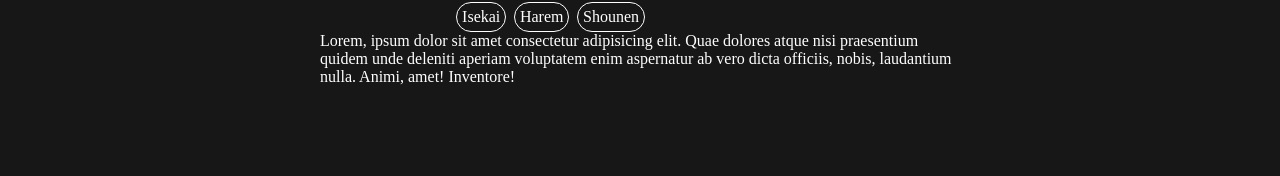
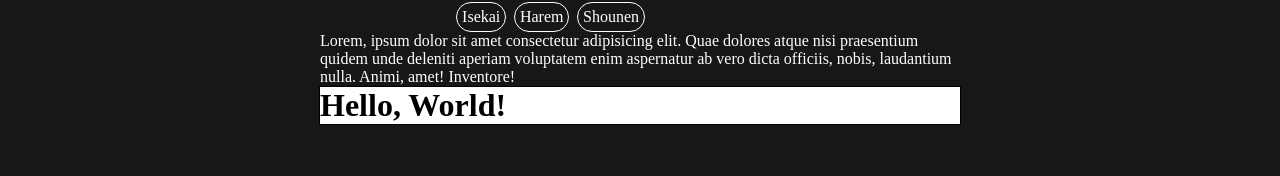
Before and after one commit to Vipershroom/DReader, a React (Vite) app in the folder src/renderer/: page / in a window 1280 px wide. Shown: the part 370-546 px from the top of the page. Built offline with nearby package versions, Linux system fonts and the light colour scheme.

Commit message:
ill finish styling this later

```diff
--- a/src/renderer/src/components/global/Manga.tsx
+++ b/src/renderer/src/components/global/Manga.tsx
@@ -1,5 +1,6 @@
 import React from 'react'
 import './styles/Manga.scss'
+import Chapter from './Manga_components/Chapter'
 
 const Manga = () => {
     return (
@@ -28,7 +29,7 @@ const Manga = () => {
                         Inventore!
                     </div>
                 </div>
-                <div className="chapters"></div>
+                <Chapter />
             </div>
         </div>
     )
--- a/src/renderer/src/components/global/Manga_components/Chapter.tsx
+++ b/src/renderer/src/components/global/Manga_components/Chapter.tsx
@@ -1,7 +1,13 @@
 import React from 'react'
-
+import './styles/Chapter.scss'
 const Chapter = () => {
-    return <div>Chapter</div>
+    return (
+        <div className="chapter-continer">
+            <div className="chapter-content">
+                <h1>Hello, World!</h1>
+            </div>
+        </div>
+    )
 }
 
 export default Chapter
--- /dev/null
+++ b/src/renderer/src/components/global/Manga_components/styles/Chapter.scss
@@ -0,0 +1,6 @@
+.chapter-continer{
+    border: 1px solid black;
+    background-color: #fff;
+    color: black;
+    width: 50%;
+}
```
